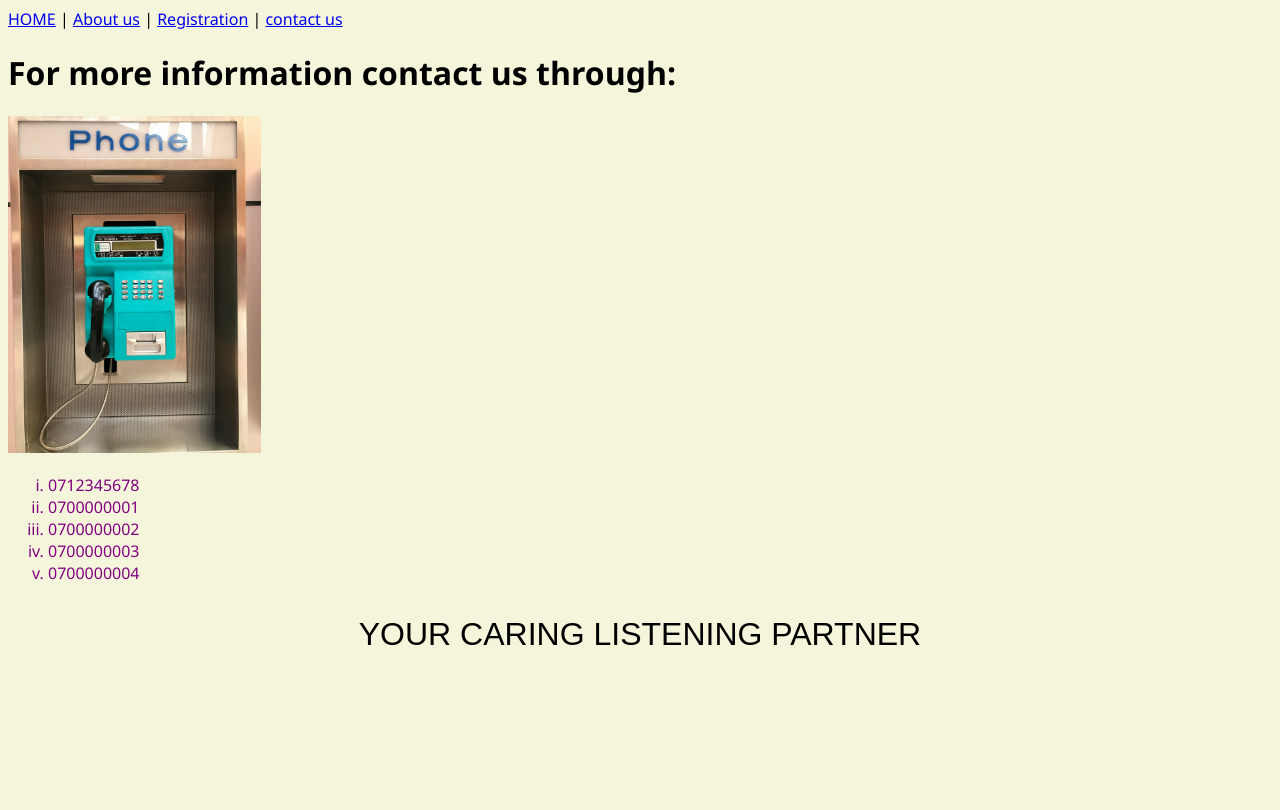
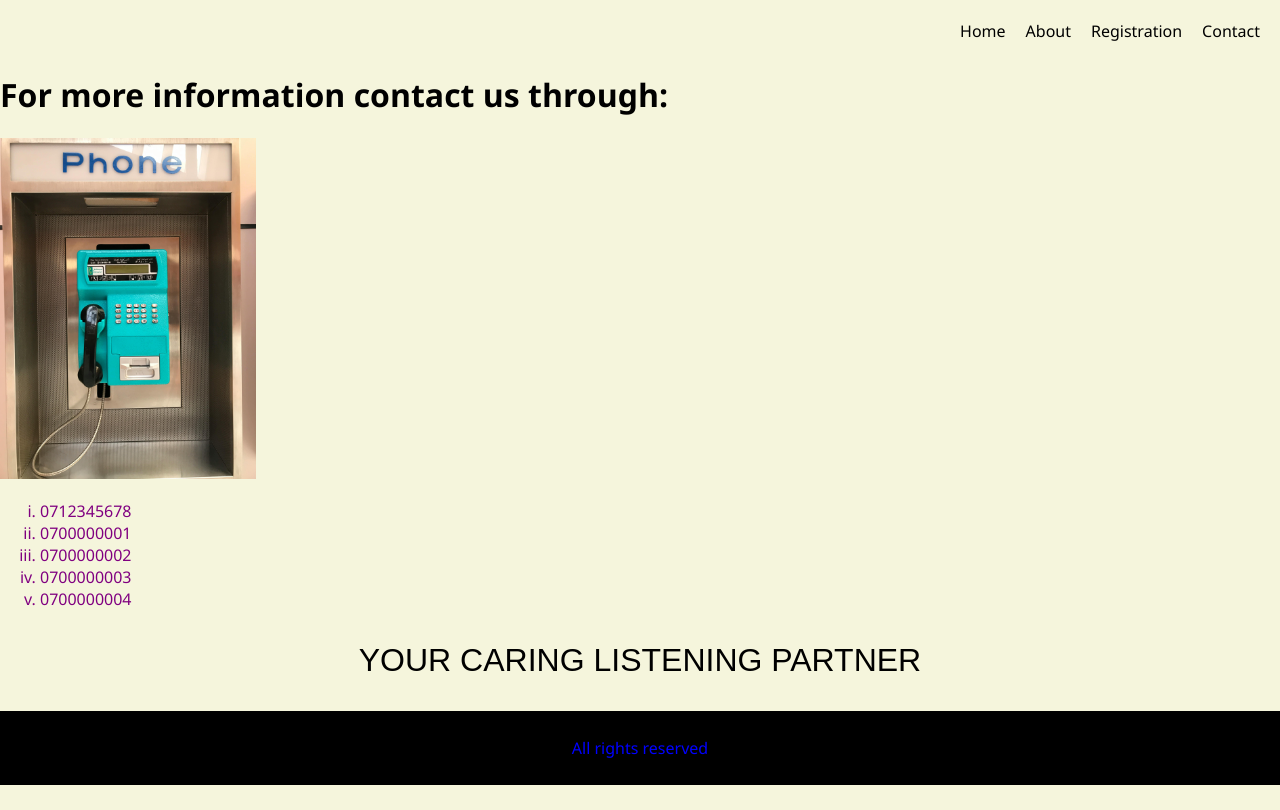
Before and after one commit to bena47/assignment-2, a PHP site: page /contact.html in a window 1280 px wide. Before the commit the page ends 645 px from the top, so only its background shows below. Run offline with PHP 8.4, Linux system fonts and the light colour scheme.

Commit message:
modified the nav bar and modified the forms page more

```diff
--- a/contact.html
+++ b/contact.html
@@ -6,14 +6,16 @@
     <title>Contact us</title>
     <link href="css/style.css" rel="stylesheet" type="text/css">
 </head>
-<style>
-    p{
-        background-color: beige;
-    }
-</style>
+
 <body>
-    <a href="index.html">HOME</a> | <a href="about.html">About us</a> | <a href="registration.html">Registration</a> | <a href="contact.html">contact us</a>
-    <H1>For more information contact us through:</H1>
+    <div class="nav">
+        <a href="index.html">Home</a>
+     <a href="about.html">About</a>
+      <a href="registration.html">Registration</a>
+     <a href="contact.html">Contact</a>
+    </div>
+
+    <h1>For more information contact us through:</H1>
     <img src="images/1402.jpg" alt="phone image" width="20%"/>
     <ol style="list-style-type: lower-roman;color:purple;">
         <li>0712345678</li>
@@ -27,4 +29,7 @@
     font-size: xx-large;
     font-family: Arial, Helvetica, sans-serifs;">YOUR CARING LISTENING PARTNER</p>
 </body>
+<footer>
+    <p>All rights reserved</p>
+</footer>
 </html>
--- a/css/style.css
+++ b/css/style.css
@@ -1,6 +1,9 @@
 body{
     font-family: 'Segoe UI', Tahoma, Geneva, Verdana, sans-serif;
 background-color: beige;
+margin: 0;
+height: 100vh;
+
 }
 h1 {
  color: aquass;
@@ -15,6 +18,69 @@ h1 {
     padding-top: 200px;
     padding-bottom: 200px;
 }
-html, body {
-height:100%
+
+footer{
+    background-color: black;
+    padding: 10px;
+    text-align: center;
+    color: blue;
 }
+.form input{
+    width: 200px;
+    height: 20px;
+    margin: 10px;
+    background: transparent;
+    border-top: none;
+    border-left: none;
+    border-right: none;
+    border-width: 3px;
+    border-color: black;
+    padding-bottom: 10px;
+    outline: none;
+
+
+
+}
+.form select{
+    width: 140px;
+    height: 20px;
+    margin: 10px ;
+    outline: none;
+}
+.form button{
+    width: 100px;
+    height: 30px;
+    background-color: aquamarine;
+    border: none;
+    border-radius: 10px;
+    font-size: 15px;
+
+}
+.form button:hover{
+    background-color: rgb(15, 71, 53);
+    color: white;
+}
+.form ::placeholder{
+    text-align: center;
+    color: black;
+}
+.nav{
+    margin:10px;
+    display:flex;
+    justify-content: end;
+    align-items: end;
+}
+a{
+    text-decoration: none;
+    border:none;
+    border-radius: 5px;
+    color: black;
+    margin: 10px;
+
+}
+a:hover{
+    color: rgb(19, 69, 52);
+    transform: scale(1.2);
+
+
+}
--- a/registration.html
+++ b/registration.html
@@ -80,4 +80,5 @@
     </form>
 
 </body>
+
 </html>
```
Also changed, not shown: about.html (+9 -1 lines), index.html (+9 -1 lines).
